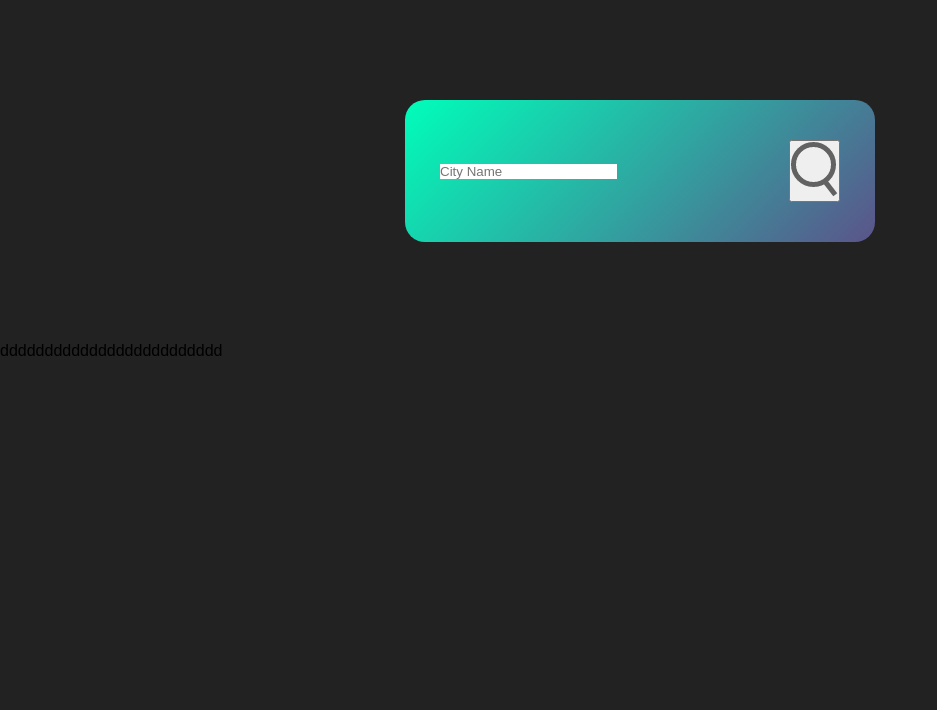
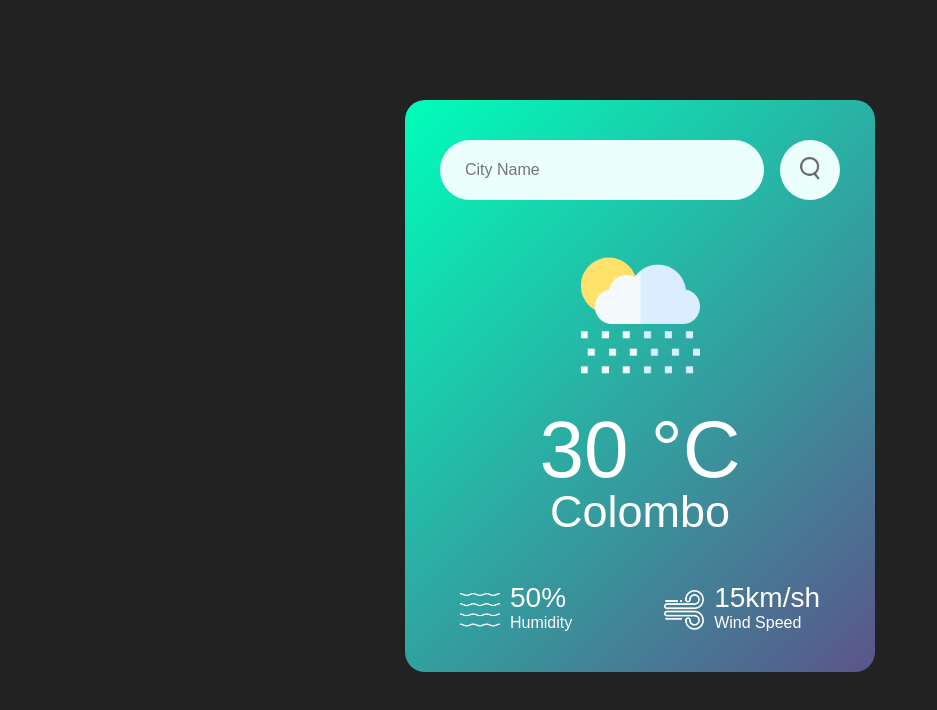
Before and after one commit to NadunMadawala/Simple-Weather-App, a plain HTML site: page index.html in a window 1280 px wide. Shown: the whole page, without its empty margins (0-937 px from the left). Drawn offline with Linux system fonts and the light colour scheme.

Commit message:
before open weather api adding

```diff
--- a/index.html
+++ b/index.html
@@ -18,9 +18,32 @@
                 <img src="images/search.png" alt="search">
             </button>
         </div>
+
+        <div class="weather">
+            <img src="images/rain.png" class="weather-icon" alt="weatherCondition">
+            <h1 class="temp">30 °C</h1>
+            <h2 class="city">Colombo</h2>
+            <div class="details">
+                <div class="col">
+                    <img src="images/humidity.png" alt="humadity">
+                    <div>
+                        <p class="humadity">50%</p>
+                        <p>Humidity</p>
+                    </div>
+                </div>
+                <div class="col">
+                    <img src="images/wind.png" alt="wind">
+                    <div>
+                        <p class="wind">15km/sh</p>
+                        <p>Wind Speed</p>
+                    </div>
+                </div>
+            </div>
+        </div>
     </div>
 
-    ddddddddddddddddddddddddd
+
+
 </body>
 
 </html>
--- a/style.css
+++ b/style.css
@@ -30,5 +30,69 @@ body {
 .search input {
     border: 0;
     outline: 0;
-    background: #;
+    background: #ebfffc;
+    color: #555;
+    padding: 10px 25px;
+    height: 60px;
+    border-radius: 30px;
+    flex: 1;
+    margin-right: 16px;
+    font-size: 16px;
+
 }
+
+.search button {
+    border: 0;
+    outline: 0;
+    background: #ebfffc;
+    border-radius: 50%;
+    width: 60px;
+    height: 60px;
+    cursor: pointer;
+}
+
+.search button img {
+    width: 20px;
+
+}
+
+.weather-icon {
+    width: 170px;
+    margin-top: 30px;
+}
+
+.weather h1 {
+    font-size: 80px;
+    font-weight: 500;
+}
+
+.weather h2 {
+    font-size: 45px;
+    font-weight: 400;
+    margin-top: -10px;
+}
+
+.details {
+    display: flex;
+    align-items: center;
+    justify-content: space-between;
+    padding: 0 20px;
+    margin-top: 50px;
+}
+
+.details .col {
+    display: flex;
+    align-items: center;
+    text-align: left;
+}
+
+.details .col img {
+    width: 40px;
+    margin-right: 10px;
+}
+
+.humadity,
+.wind {
+    font-size: 28px;
+    margin-top: -6px;
+}
```
